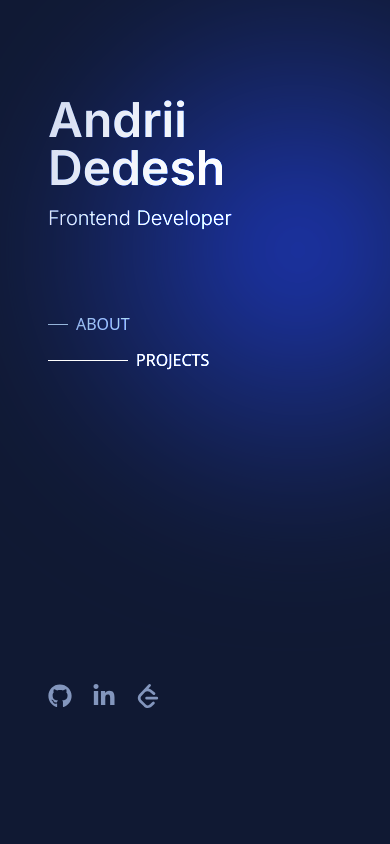
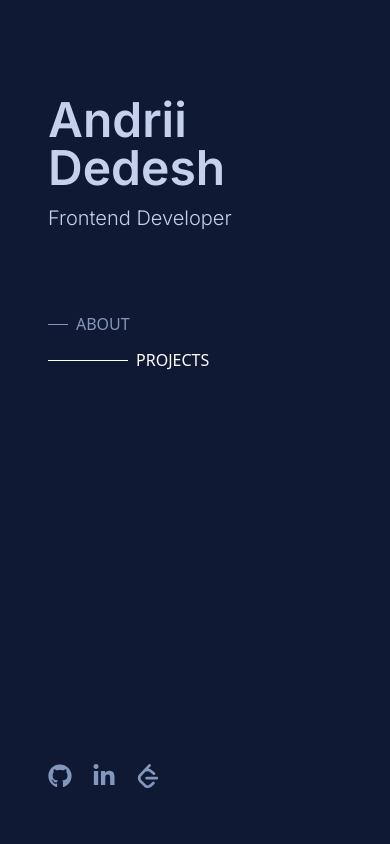
Before and after one commit to khayise/portfoilio, a React (Vite) app: page / in a window 390 px wide. Shown: the top 844 px of the page. Built offline with nearby package versions, Linux system fonts and the light colour scheme.

Commit message:
new fixes

```diff
--- a/index.html
+++ b/index.html
@@ -2,9 +2,9 @@
 <html lang="en">
 	<head>
 		<meta charset="UTF-8" />
-		<link rel="icon" type="image/svg+xml" href="/vite.svg" />
+		<!-- <link rel="icon" type="image/svg+xml" href="/vite.svg" /> -->
 		<meta name="viewport" content="width=device-width, initial-scale=1.0" />
-		<title>Framer</title>
+		<title>Andrii Dedesh</title>
 	</head>
 	<body>
 		<div id="root"></div>
--- a/src/Components/Cursor.tsx
+++ b/src/Components/Cursor.tsx
@@ -30,7 +30,7 @@ export const Cursor: React.FC<Props> = ({}) => {
 	return (
 		<>
 			<motion.div
-				className=" fixed h-[500px] w-[500px] cursor z-50 rounded-full pointer-events-none "
+				className=" hidden md:block fixed h-[500px] w-[500px] cursor z-50 rounded-full pointer-events-none "
 				animate={{
 					x: mouse.x,
 					y: mouse.y,
--- a/src/Components/SideHeader.tsx
+++ b/src/Components/SideHeader.tsx
@@ -8,7 +8,7 @@ export const SideHeader: React.FC<Props> = ({}) => {
 	return (
 		<>
 			<header
-				className={`h-screen static w-full md:w-1/2 md:sticky pb-24 pt-24 left-0 top-0 bg-back flex flex-col justify-between items-start`}>
+				className={`h-screen static w-full pb-4 md:w-1/2 md:sticky  md:pb-12 pt-24 left-0 top-0 bg-back flex flex-col justify-between items-start`}>
 				<div className="flex flex-col">
 					<span className="text-accentColor font-main text-5xl font-semibold">Andrii Dedesh</span>
 					<span className="text-accentColor font-main text-xl font-light mt-3 mb-20">
```
